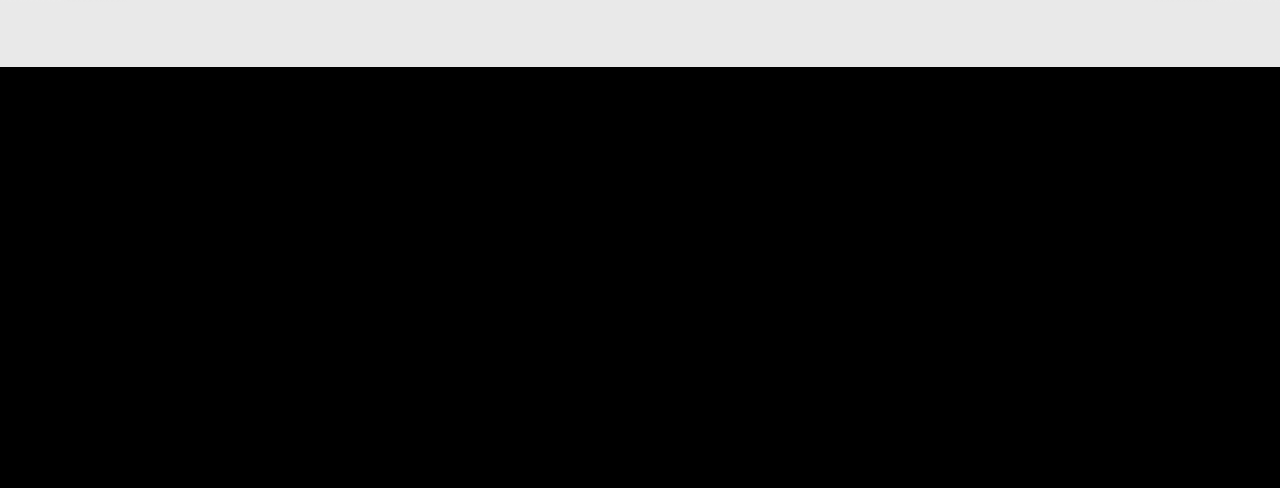
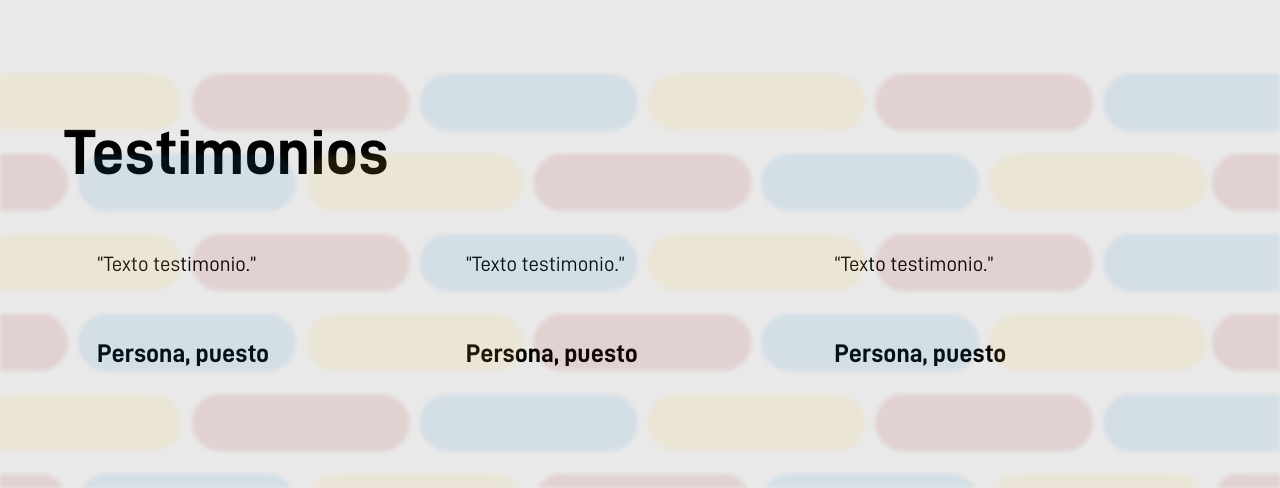
Before and after one commit to iker-landeros/webIker, a plain HTML site: page index.html in a window 1280 px wide. Shown: the part 2477-2965 px from the top of the page. Before the commit the page ends 2544 px from the top, so only its background shows below. Drawn offline with Linux system fonts and the light colour scheme.

Commit message:
Testimonial section added, missing testimonials

```diff
--- a/index.css
+++ b/index.css
@@ -21,6 +21,9 @@ body {
     /* background-color: #f5f5f5; */
     background-color: black;
 }
+
+
+/*HEADER*/
 
 #header {
     content: "";
@@ -89,6 +92,10 @@ body {
     background-color: #94221e;
 }
 
+
+
+/*ABOUT SECTION*/
+
 #about {
     display: flex;
     flex-direction: row;
@@ -124,6 +131,9 @@ body {
     font-size: 1.5rem;
     margin: 0px;
 }
+
+
+/*IMPACTO EN NÚMEROS*/
 
 #impact {
     position: relative;
@@ -200,6 +210,11 @@ h3 {
     filter: invert(100%) sepia(1%) saturate(1658%) hue-rotate(148deg) brightness(99%) contrast(98%);
 }
 
+
+
+
+/*LOGO SLIDER*/
+
 #logoSlider {
     position: relative;
     padding: 4% 5%;
@@ -254,3 +269,53 @@ h3 {
     margin: 0px 30px;
     filter: invert(0%) sepia(7%) saturate(0%) hue-rotate(189deg) brightness(100%) contrast(55%);
 }
+
+
+/*TESTIMONIALS*/
+
+#testimonials {
+    position: relative;
+    padding: 4% 5%;
+    overflow: hidden;
+    background-color: #E9E9E9;
+}
+
+#testimonials::before {
+    content: "";
+    position: absolute;
+    top: 0;
+    left: 0;
+    width: 100%;
+    height: 100%;
+    background-image: url('assets/img/5-testimonials.png');
+    background-size: 100%;
+    background-position: 53% 55%;
+    filter:blur(2px);
+    opacity: .8; /* Ajusta la opacidad según tus preferencias */
+}
+
+.testimonyCards{
+    display: flex;
+    flex-direction: row;
+    justify-content: space-around;
+    align-items: center;
+    padding: 3% 2%;
+    flex-wrap: wrap;
+}
+
+.testimonyText{
+    margin: 10px;
+    flex: 1;
+    min-width: 30%;
+}
+
+.test-content{
+    font-size: 1.3rem;
+    font-family: 'D-DIN', system-ui, 'Montserrat', 'Segoe UI', sans-serif;
+}
+
+.test-person{
+    font-size: 1.6rem;
+    font-family: 'D-DIN Bold', system-ui, 'Montserrat', 'Segoe UI', sans-serif;
+    font-weight: bold;
+}
--- a/index.html
+++ b/index.html
@@ -127,6 +127,25 @@
         </div>
     </section>
 
+    <section id="testimonials">
+        <h3>Testimonios</h3>
+        <div class="testimonyCards">
+            <div class="testimonyText">
+                <p class="test-content">“Texto testimonio.”</p>
+                <br>
+                <p class="test-person">Persona, puesto</p>
+            </div>
+            <div class="testimonyText">
+                <p class="test-content">“Texto testimonio.”</p>
+                <br>
+                <p class="test-person">Persona, puesto</p>
+            </div>
+            <div class="testimonyText">
+                <p class="test-content">“Texto testimonio.”</p>
+                <br>
+                <p class="test-person">Persona, puesto</p>
+    </section>
+
 </body>
 
 </html>
```
Also changed, not shown: assets/img/5-testimonials.png (added).
